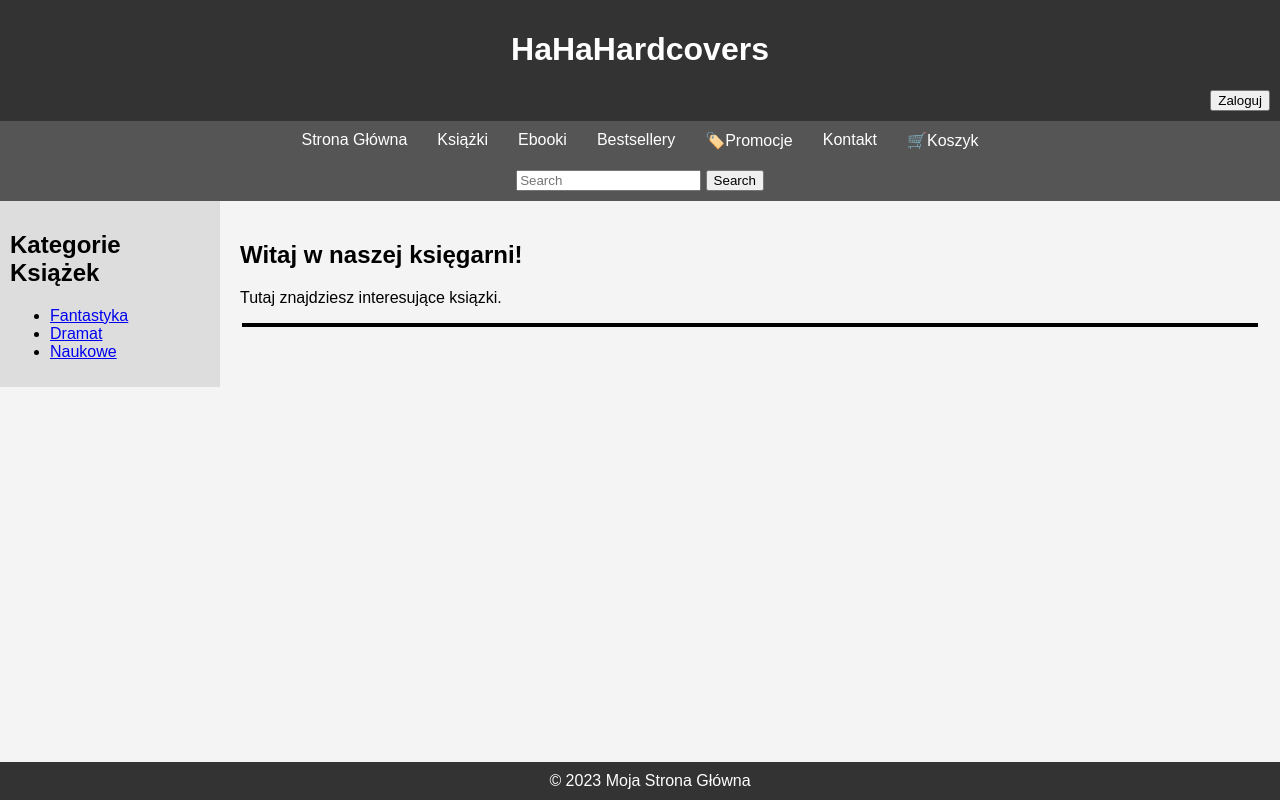
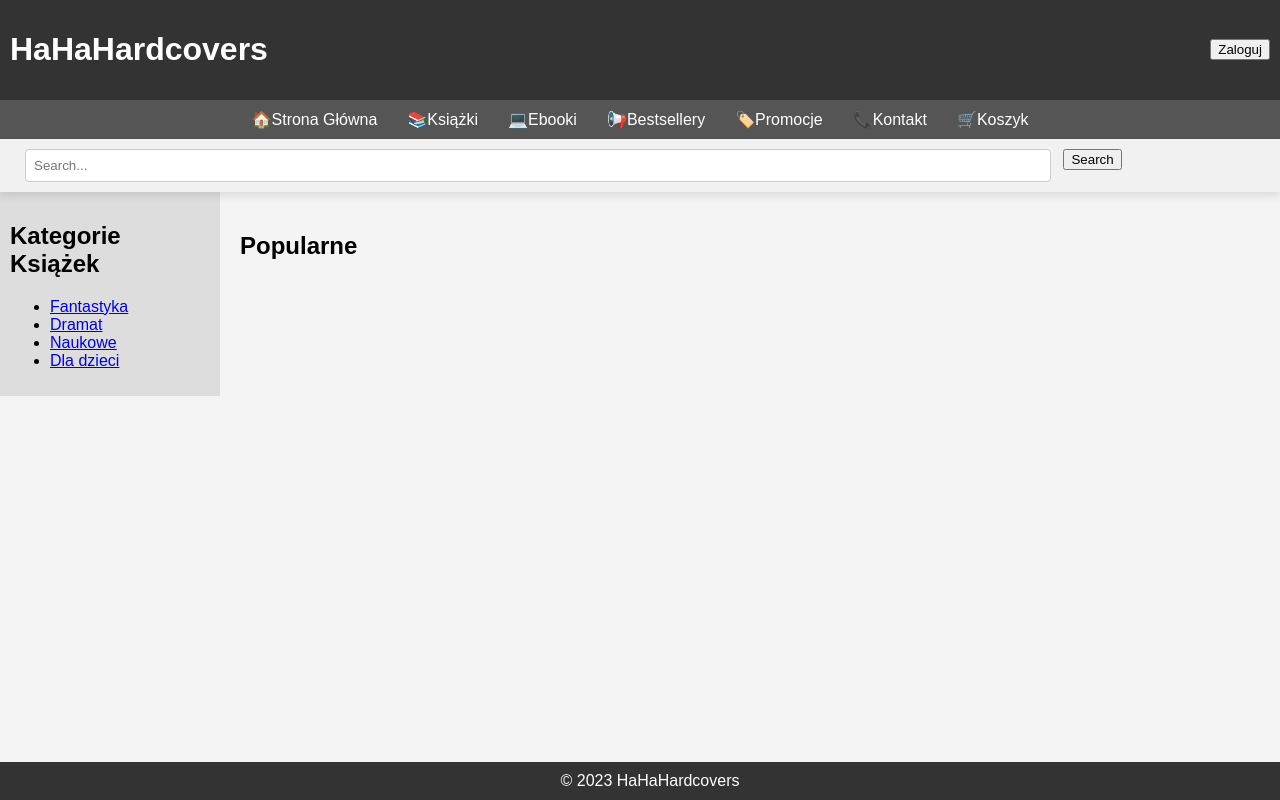
Before and after one commit to PPysklo/HaHaHardcovers, a Django app: template templates/index.html in a window 1280 px wide. Run offline with Django 4.2, Linux system fonts and the light colour scheme; the template is opened without the code that fills it, so the values that code supplies are empty.

Commit message:
Added styling

```diff
--- a/static/styles/style.css
+++ b/static/styles/style.css
@@ -13,6 +13,9 @@
     padding: 10px;
     text-align: center;
     width: 100%;
+    display: flex;
+    justify-content: space-between;
+    align-items: center;
 }
 
 nav {
@@ -49,3 +52,85 @@
     bottom: 0;
     width: 100%;
 }
+#searchBanner {
+display: none;
+position: fixed;
+top: 0;
+left: 0;
+width: 100%;
+background-color: #f1f1f1;
+padding: 10px;
+box-shadow: 0 4px 8px rgba(0, 0, 0, 0.1);
+z-index: 1000;
+opacity: 0;
+transform: translateY(-100%);
+transition: opacity 0.5s, transform 0.5s;
+}
+
+#searchInput {
+    width: 80%;
+    padding: 8px;
+    margin-right: 8px;
+    border: 1px solid #ccc;
+    border-radius: 4px;
+}
+#searchBanner1 {
+    display: inline-block;
+    top: 0;
+    left: 0;
+    width: 100%;
+    background-color: #f1f1f1;
+    padding: 10px;
+    box-shadow: 0 4px 8px rgba(0, 0, 0, 0.1);
+    z-index: 1000;
+}
+
+#searchInput1 {
+    vertical-align: top;
+    width: 80%;
+    padding: 8px;
+    margin-right: 8px;
+    border: 1px solid #ccc;
+    border-radius: 4px;
+}
+.trend-section li{
+    background-color: rgba(128, 128, 128, 0.5);
+}
+.trend-section li img,
+.trend-section li a {
+    opacity: 1;
+}
+#popular-book-list {
+    list-style: none;
+    display: grid;
+    grid-template-columns: repeat(3, 1fr);
+    gap: 10px;
+    text-align: center;
+    align-items: center;
+}
+
+#popular-book-list img {
+    width: 50%;
+    height: 50%;
+}
+.read-more-button {
+    display: block;
+    text-align: center;
+    margin-top: 10px;
+    text-decoration: none;
+    color: #fff;
+    background-color: black;
+    opacity: .8;
+    padding: 3px 8px;
+    border-radius: 5px;
+    transition: 1s;
+}
+
+.read-more-button:hover {
+    background-color: #555;
+}
+@media (max-width: 768px) {
+    #popular-book-list {
+    grid-template-columns: repeat(2, 1fr);
+    }
+}
--- a/templates/index.html
+++ b/templates/index.html
@@ -4,8 +4,9 @@
 <head>
     <meta charset="UTF-8">
     <meta name="viewport" content="width=device-width, initial-scale=1.0">
+    <link rel="stylesheet" href="{% static 'styles\style.css' %}">
     <title>HaHaHardcovers</title>
-    <link rel="stylesheet" href="{% static 'styles\style.css' %}">
+
 </head>
 <body>
     <header>
@@ -16,18 +17,26 @@
     </header>
 
     <nav>
-        <a href="#">Strona Główna</a>
-        <a href="#">Książki</a>
-        <a href="#">Ebooki</a>
-        <a href="#">Bestsellery</a>
+        <a href="#">🏠Strona Główna</a>
+        <a href="#">📚Książki</a>
+        <a href="#">💻Ebooki</a>
+        <a href="#">📢Bestsellery</a>
         <a href="#">🏷️Promocje</a>
-        <a href="#">Kontakt</a>
+        <a href="#">📞Kontakt</a>
         <a href="#">🛒Koszyk</a>
     </nav>
 
-    <nav>
+    <nav id="searchBanner1">
         <a>
-            <input type="search" placeholder="Search" aria-label="Search">
+            <input type="text" id="searchInput1" placeholder="Search..." placeholder="Search">
+            <button type="submit">Search</button>
+          </form>
+      </a>
+    </nav>
+
+    <nav id="searchBanner">
+        <a>
+            <input type="text" id="searchInput" placeholder="Search..." placeholder="Search">
             <button type="submit">Search</button>
           </form>
       </a>
@@ -39,26 +48,40 @@
             <li><a href="#">Fantastyka</a></li>
             <li><a href="#">Dramat</a></li>
             <li><a href="#">Naukowe</a></li>
+            <li><a href="#">Dla dzieci</a></li>
             <!-- Dodaj więcej kategorii według potrzeb -->
         </ul>
     </aside>
+    <section class="trend-section">
+        <h2>Popularne</h2>
+            <ul id="popular-book-list">
+                {% block stuff %}
 
-    <section>
-
-        <h2>Witaj w naszej księgarni!</h2>
-        <p>Tutaj znajdziesz interesujące ksiązki.</p>
-
-        <div style="margin: 2px 2px 2px 2px; border: 2px solid black">
-            {% block stuff %}
-
-            {% endblock stuff %}
-        </div>
-
-    </section>
+              {% endblock stuff %}
+            </ul>
+          </section>
+        </ul>
+      </section>
 
     <footer>
-        &copy; 2023 Moja Strona Główna
+        &copy; 2023 HaHaHardcovers
     </footer>
 
 </body>
 </html>
+
+<script>
+     window.onscroll = function() {scrollFunction()};
+
+    function scrollFunction() {
+    var searchBanner = document.getElementById("searchBanner");
+    if (document.body.scrollTop > 170 || document.documentElement.scrollTop > 170) {
+        searchBanner.style.display = "block";
+        searchBanner.style.opacity = "1";
+        searchBanner.style.transform = "translateY(0)";
+    } else {
+        searchBanner.style.opacity = "0";
+        searchBanner.style.transform = "translateY(-100%)";
+    }
+    }
+  </script>
```
Also changed, not shown: stuff/templates/stuff/stuff_list.html (+6 -4 lines).
